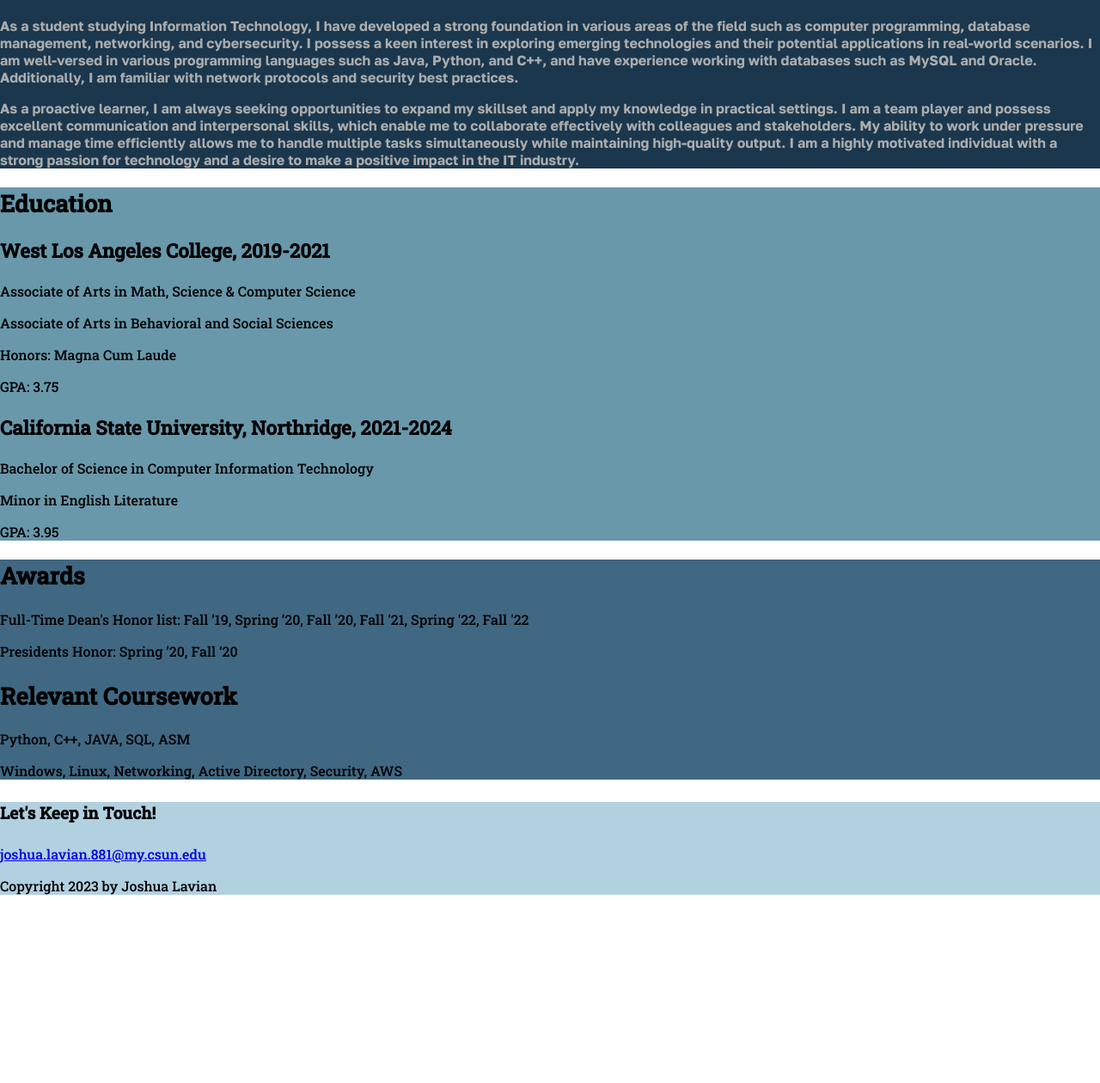
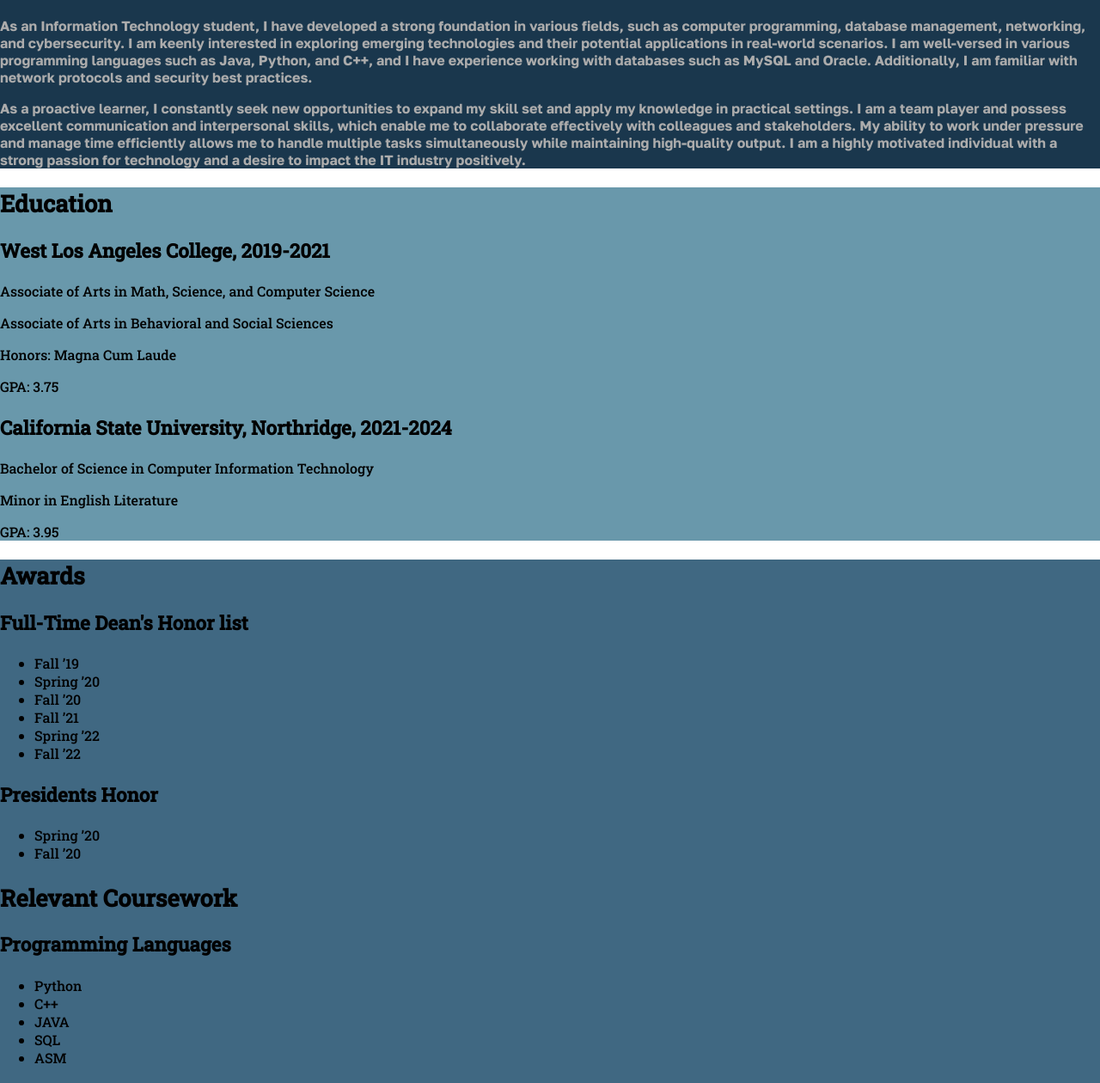
Before and after one commit to JL7L/cit-384-jl-hw6, a plain HTML site: page index.html in a window 1280 px wide. Shown: the part 462-1722 px from the top of the page at 86% size. Before the commit the page ends 1519 px from the top, so only its background shows below. Drawn offline with Linux system fonts and the light colour scheme.

Commit message:
finished and changed hw6

```diff
--- a/index.html
+++ b/index.html
@@ -30,25 +30,25 @@
       <h1>Joshua Lavian</h1>
       <h2>Student</h2>
       <p>
-        As a student studying Information Technology, I have developed a strong
-        foundation in various areas of the field such as computer programming,
-        database management, networking, and cybersecurity. I possess a keen
-        interest in exploring emerging technologies and their potential
-        applications in real-world scenarios. I am well-versed in various
-        programming languages such as Java, Python, and C++, and have experience
-        working with databases such as MySQL and Oracle. Additionally, I am
-        familiar with network protocols and security best practices.
+        As an Information Technology student, I have developed a strong
+        foundation in various fields, such as computer programming, database
+        management, networking, and cybersecurity. I am keenly interested in
+        exploring emerging technologies and their potential applications in
+        real-world scenarios. I am well-versed in various programming languages
+        such as Java, Python, and C++, and I have experience working with
+        databases such as MySQL and Oracle. Additionally, I am familiar with
+        network protocols and security best practices.
       </p>
       <p>
-        As a proactive learner, I am always seeking opportunities to expand my
-        skillset and apply my knowledge in practical settings. I am a team
+        As a proactive learner, I constantly seek new opportunities to expand my
+        skill set and apply my knowledge in practical settings. I am a team
         player and possess excellent communication and interpersonal skills,
         which enable me to collaborate effectively with colleagues and
         stakeholders. My ability to work under pressure and manage time
         efficiently allows me to handle multiple tasks simultaneously while
         maintaining high-quality output. I am a highly motivated individual with
-        a strong passion for technology and a desire to make a positive impact
-        in the IT industry.
+        a strong passion for technology and a desire to impact the IT industry
+        positively.
       </p>
     </header>
 
@@ -59,7 +59,7 @@
 
         <!-- School details: copy this whole block to add more schools. -->
         <h3>West Los Angeles College, 2019-2021</h3>
-        <p>Associate of Arts in Math, Science & Computer Science</p>
+        <p>Associate of Arts in Math, Science, and Computer Science</p>
         <p>Associate of Arts in Behavioral and Social Sciences</p>
         <p>Honors: Magna Cum Laude</p>
         <p>GPA: 3.75</p>
@@ -77,15 +77,39 @@
       <!-- // Awards and Relevant Coursework -->
       <section id="Work">
         <h2>Awards</h2>
-        <p>
-          Full-Time Dean's Honor list: Fall ’19, Spring ’20, Fall ’20, Fall '21,
-          Spring '22, Fall '22
-        </p>
-
-        <p>Presidents Honor: Spring ’20, Fall ‘20</p>
+        <h3>Full-Time Dean's Honor list</h3>
+        <ul>
+          <li>Fall ’19</li>
+          <li>Spring ’20</li>
+          <li>Fall ’20</li>
+          <li>Fall ’21</li>
+          <li>Spring ’22</li>
+          <li>Fall ’22</li>
+        </ul>
+        <h3>Presidents Honor</h3>
+        <ul>
+          <li>Spring ’20</li>
+          <li>Fall ’20</li>
+        </ul>
         <h2>Relevant Coursework</h2>
-        <p>Python, C++, JAVA, SQL, ASM</p>
-        <p>Windows, Linux, Networking, Active Directory, Security, AWS</p>
+        <h3>Programming Languages</h3>
+        <ul>
+          <li>Python</li>
+          <li>C++</li>
+          <li>JAVA</li>
+          <li>SQL</li>
+          <li>ASM</li>
+        </ul>
+        <h3>Technical Proficiencies</h3>
+        <ul>
+          <li>Windows</li>
+          <li>Linux</li>
+          <li>AWS</li>
+          <li>Networking</li>
+          <li>Active Directory</li>
+          <li>Security</li>
+          <li>Firewall Management</li>
+        </ul>
         <!-- end of section -->
       </section>
     </main>
@@ -97,6 +121,9 @@
       <!-- Social media and contact links. Add or remove any networks. -->
       <div>
         <a href="mailto:email@example.com">joshua.lavian.881@my.csun.edu</a>
+        <a href="#" target="_blank">Twitter</a>
+        <a href="#" target="_blank">LinkedIn</a>
+        <a href="#" target="_blank">Facebook</a>
       </div>
 
       <p id="copyright">Copyright 2023 by Joshua Lavian</p>
```
Also changed, not shown: images/index.jpg (added).
